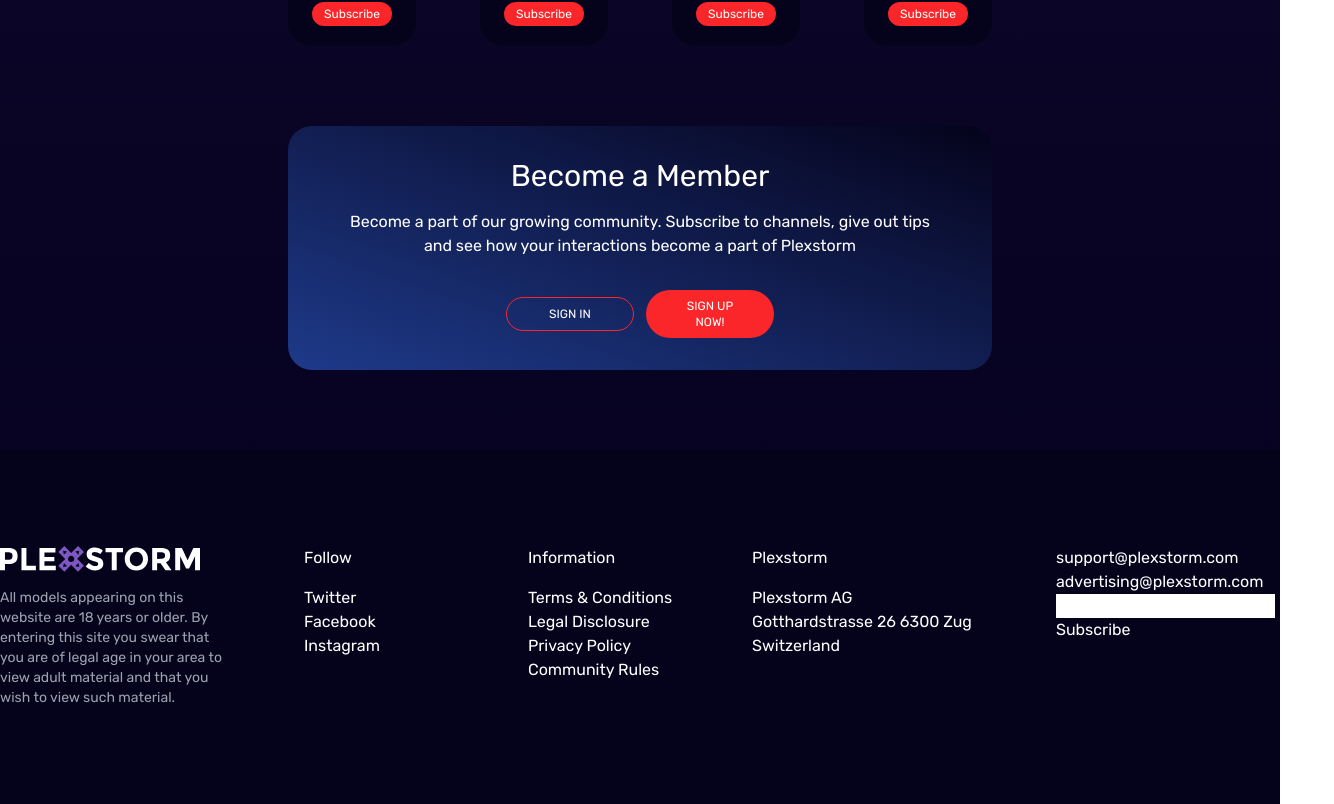
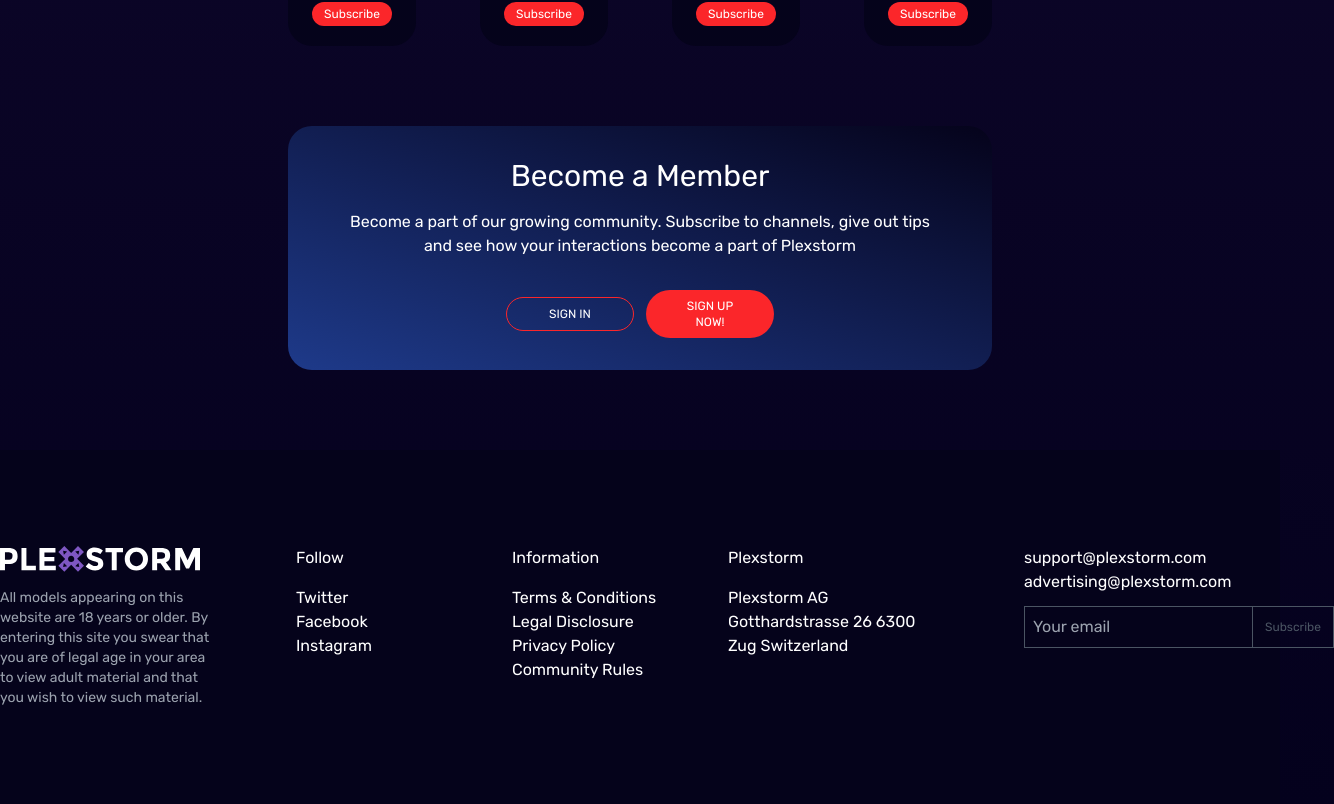
Before and after one commit to suleyman/plexstorm-redesign, a Next.js app: page / in a window 1280 px wide. Shown: the part 1759-2563 px from the top of the page, 1334 px wide, since content can reach past the window. Built offline with nearby package versions, Linux system fonts and the light colour scheme.

Commit message:
updated newsletter form

```diff
--- a/components/Footer.tsx
+++ b/components/Footer.tsx
@@ -54,9 +54,13 @@
             advertising@plexstorm.com
           </a>
           <form>
-            <div>
-              <input type="email" />
-              <button>Subscribe</button>
+            <div className="flex mt-3">
+              <input
+                type="email"
+                className="bg-transparent text-gray-600 border border-gray-600 py-2 pl-2"
+                placeholder="Your email"
+              />
+              <button className="border border-gray-600 text-gray-600 text-xs px-3 border-l-0">Subscribe</button>
             </div>
           </form>
         </div>
```
